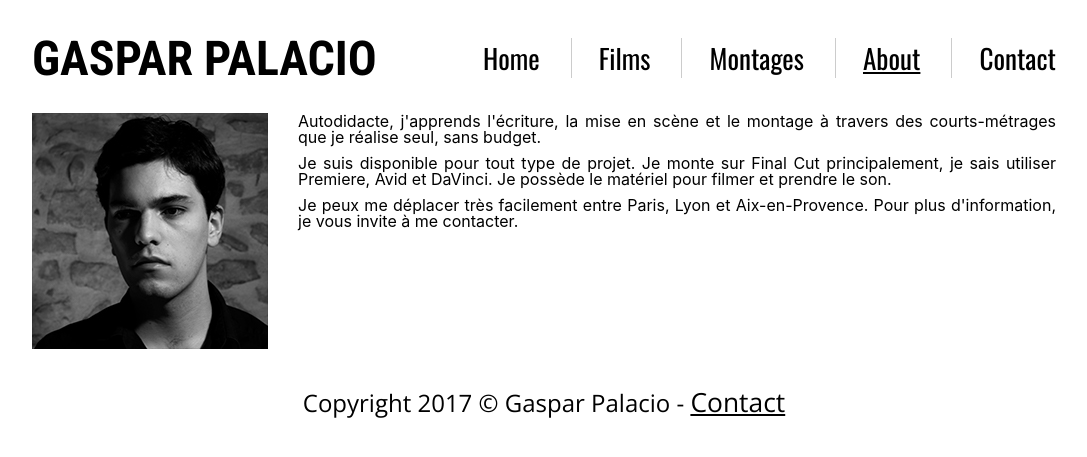
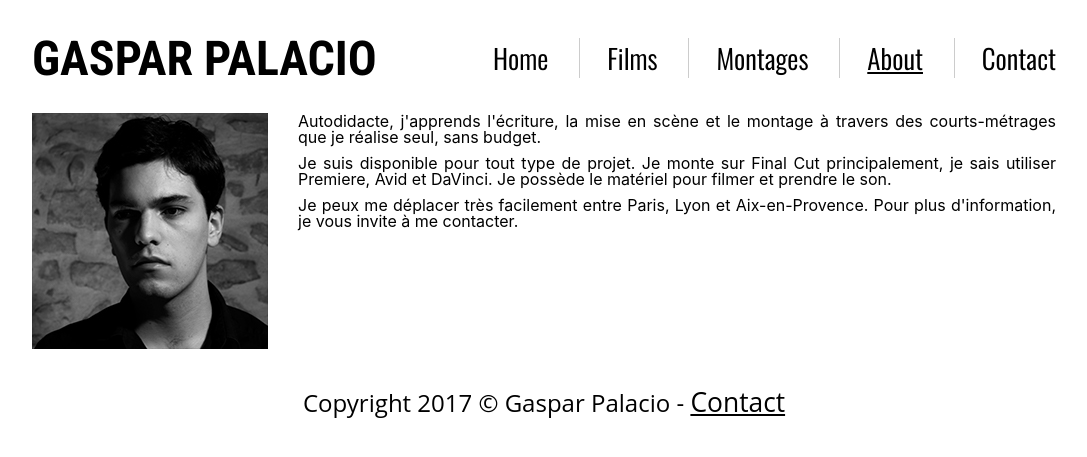
Before and after one commit to Rapsag8/Rapsag8.github.io, a Jekyll site: the page built from pages/about.html, in a window 1280 px wide. Shown: the top 457 px of the page, without its empty margins (96-1183 px from the left). Built offline with Jekyll 4.4.1, drawn with Linux system fonts in a browser that asks for light colours; nearby versions of some CDN libraries.

Commit message:
Update main.html

```diff
--- a/_layouts/main.html
+++ b/_layouts/main.html
@@ -2,7 +2,7 @@
 <html>
   <head>
     <meta charset="utf-8">
-    <link href="https://fonts.googleapis.com/css?family=Open+Sans:300|Oswald:400|Roboto+Condensed:700" rel="stylesheet">
+    <link href="https://fonts.googleapis.com/css?family=Open+Sans:100|Oswald:350|Roboto+Condensed:700" rel="stylesheet">
     <script src="https://code.jquery.com/jquery-3.2.1.min.js" integrity="sha256-hwg4gsxgFZhOsEEamdOYGBf13FyQuiTwlAQgxVSNgt4=" crossorigin="anonymous"></script>
     <link rel="stylesheet" href="/style.css">
     <title>Gaspar Palacio</title>
```
